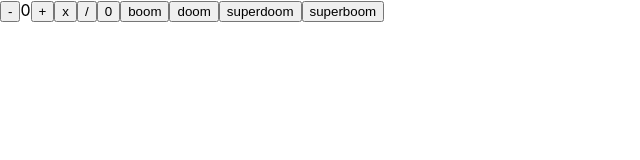
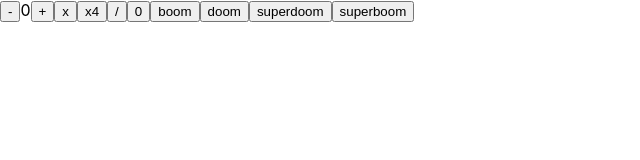
Before and after one commit to markonorth2/superapp, a React (Create React App) app in the folder client/: page /usereducer in a window 1280 px wide. Shown: the top 160 px of the page, without its empty margins (0-640 px from the left). Built offline with nearby package versions, Linux system fonts and the light colour scheme.

Commit message:
added bigMultiply button

```diff
--- a/client/src/components/UseReducer.js
+++ b/client/src/components/UseReducer.js
@@ -8,6 +8,8 @@ function reducer(state, action) {
       return {count: state.count -1 }
     case 'multiply':
       return {count: state.count *2 }
+    case 'bigMultiply':
+      return {count: state.count *4 }
     case 'divide':
       return {count: state.count /2}
     case 'reset':
@@ -45,6 +47,10 @@ function UseReducer() {
     dispatch({ type: 'multiply'})
   }
 
+  function bigMultiply() {
+    dispatch({ type: 'bigMultiply'})
+  }
+
   function reset(){
     dispatch({ type: 'reset'})
   }
@@ -72,6 +78,7 @@ function UseReducer() {
       <span>{state.count}</span>
       <button onClick={increment}>+</button>
       <button onClick={multiply}>x</button>
+      <button onClick={bigMultiply}>x4</button>
       <button onClick={divide}>/</button>
       <button onClick={reset}>0</button>
       <button onClick={boom}>boom</button>
```
